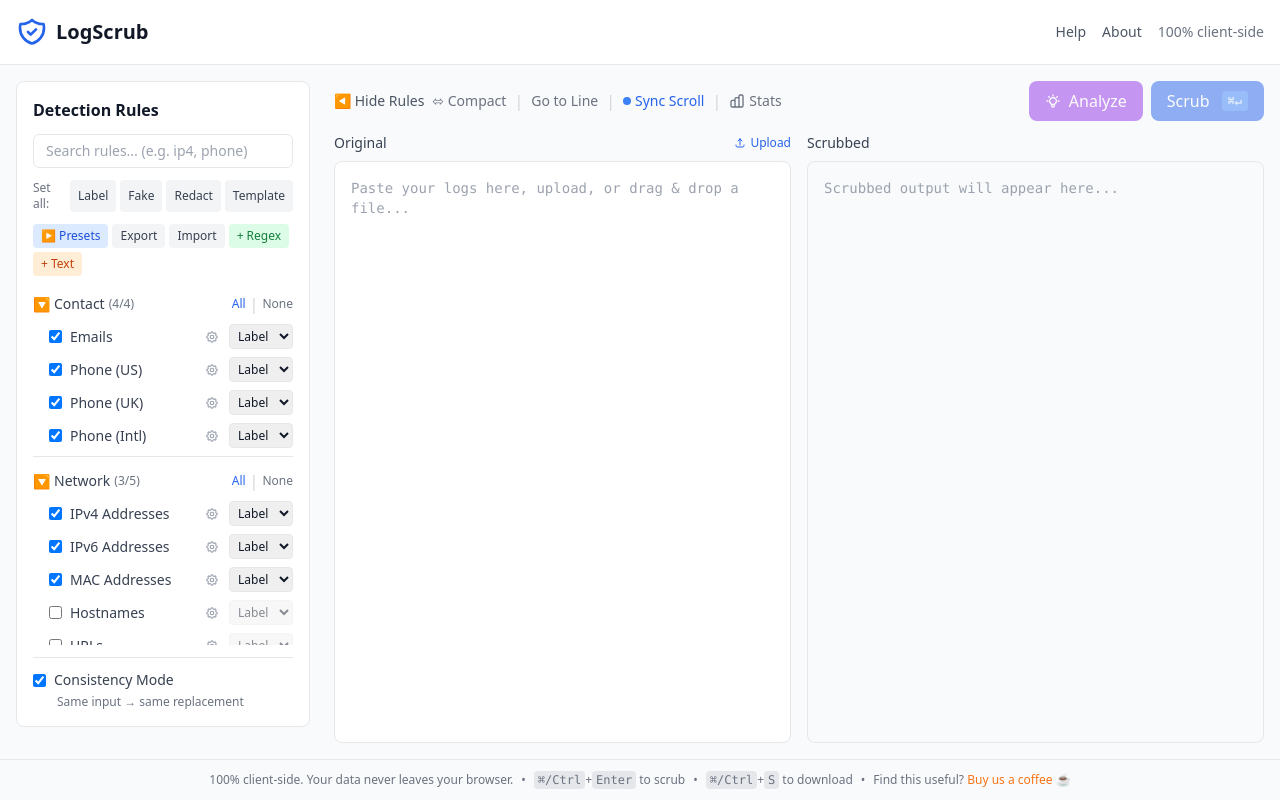
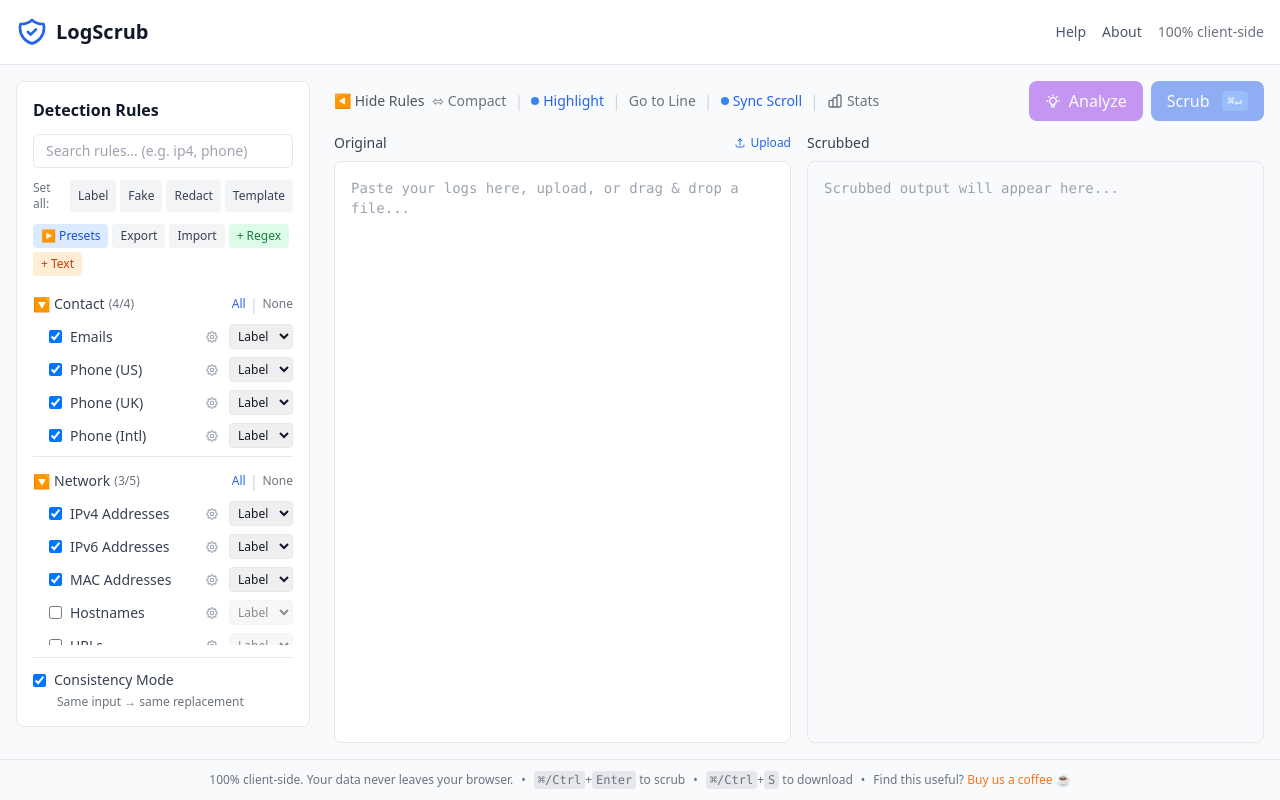
Before and after one commit to skeffling/LogScrub, a React (Vite) app in the folder packages/web/: page / in a window 1280 px wide. Built offline with nearby package versions, Linux system fonts and the light colour scheme.

Commit message:
Show Highlight toggle always, not just when output exists

```diff
--- a/packages/web/src/App.tsx
+++ b/packages/web/src/App.tsx
@@ -501,8 +501,6 @@ function App() {
                 >
                   {constrainWidth ? '⬌ Expand' : '⬄ Compact'}
                 </button>
-                {output && (
-                  <>
                 <span className="text-gray-300 dark:text-gray-600 hidden md:inline">|</span>
                 <button
                   onClick={() => setShowDiffHighlight(!showDiffHighlight)}
@@ -512,8 +510,6 @@ function App() {
                   <span className={`w-2 h-2 rounded-full ${showDiffHighlight ? 'bg-blue-500' : 'bg-gray-400'}`} />
                   Highlight
                 </button>
-                  </>
-                )}
                 <span className="text-gray-300 dark:text-gray-600 hidden md:inline">|</span>
                 {showGoToLine ? (
                   <form
```
Lines whose indentation alone changed are shown as unchanged.
